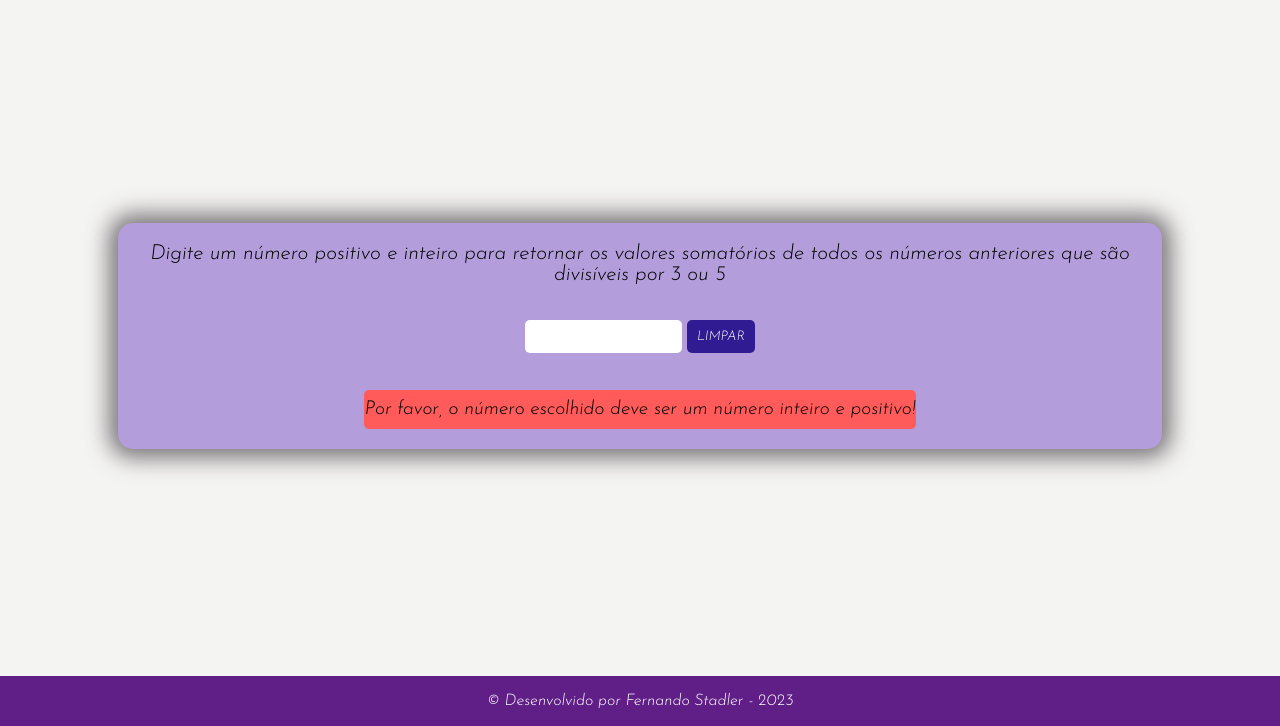
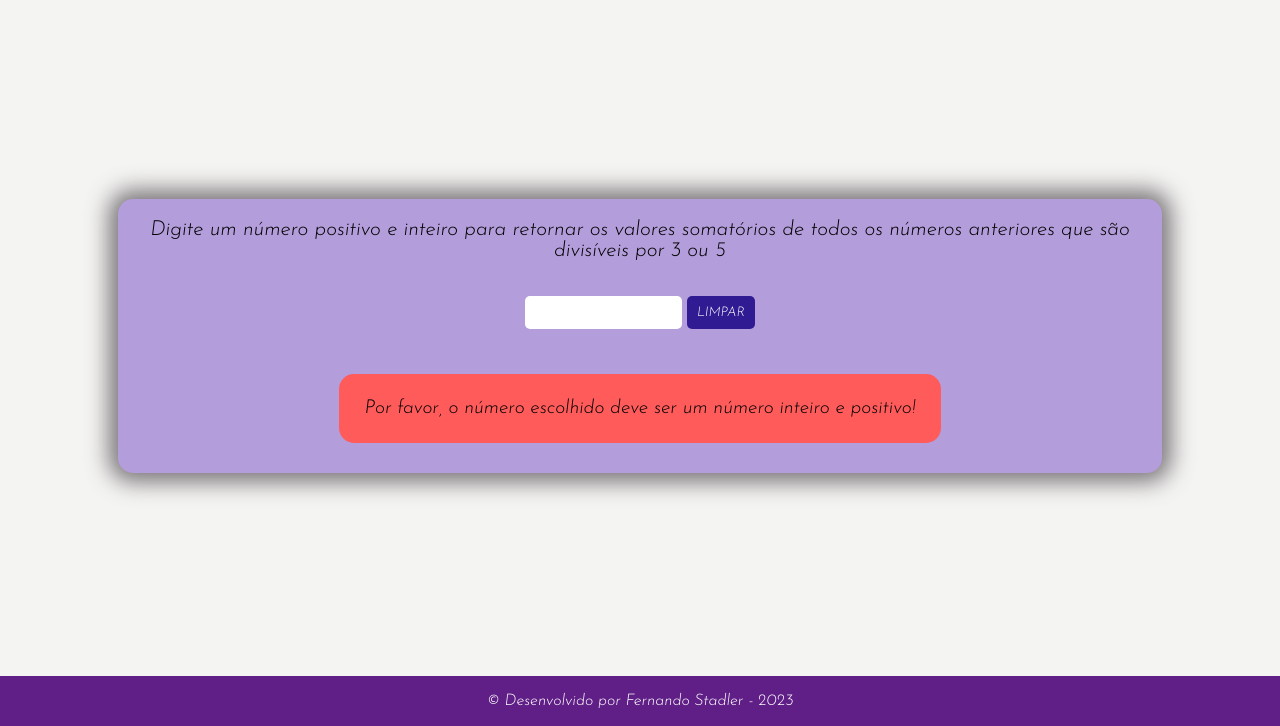
Before and after one commit to fernandoStadler/Desafio-Tecnico-escribo, a plain HTML site: page index.html in a window 1280 px wide. Both pictures are taken after a click on the button "VER RESULTADO". Shown: the part 74-800 px from the top of the page. Drawn offline with Linux system fonts and the light colour scheme.

Commit message:
alert de erros

```diff
--- a/assets/style/main.css
+++ b/assets/style/main.css
@@ -62,9 +62,9 @@ main{
 }
 .error-text{
     background-color: rgb(255, 91, 91);
-    border-radius: 5px;
-
+    border-radius: 15px;
     font-size: 1.2rem;
+    padding: 25px;
 }
 .text-result{
     padding: 20px;
--- a/js/app.js
+++ b/js/app.js
@@ -13,18 +13,20 @@ const setSum = (number) => {
     return sum;
 }
 
-btnResult.addEventListener("click", ()=>{
+btnResult.addEventListener("click", () => {
 
     let number = parseInt(inputNumber.value)
     if (Number.isInteger(number) && number > 0) {
-        showResult.innerHTML=`
+        showResult.innerHTML = `
         <div class="result">
                     <spam>${setSum(number)}</spam>
         </div>`
     }
-    else{
-        showResult.innerHTML=`
-        <spam class="error-text">Por favor, o número escolhido deve ser um número inteiro e positivo!</spam>
+    else {
+        showResult.innerHTML = `
+        <div class="error-text">
+             <span>Por favor, o número escolhido deve ser um número inteiro e positivo!</span>
+        </div>
         `
     }
     btnResult.classList.remove('show')
@@ -33,16 +35,18 @@ btnResult.addEventListener("click", ()=>{
     btnClear.classList.remove('hidden')
     btnClear.classList.add('show')
 })
-btnClear.addEventListener('click',()=>{
+btnClear.addEventListener('click', () => {
     inputNumber.value = '',
 
-    btnClear.classList.remove('show')
+        btnClear.classList.remove('show')
     btnClear.classList.add('hidden')
 
     btnResult.classList.remove('hidden')
     btnResult.classList.add('show')
 
-    showResult.innerHTML=`
-    <spam class="error-text"></spam>
-    `
+    showResult.innerHTML = `
+        <div>
+             <span></span>
+        </div>
+        `
 })
```
Also changed, not shown: 1 other file.
